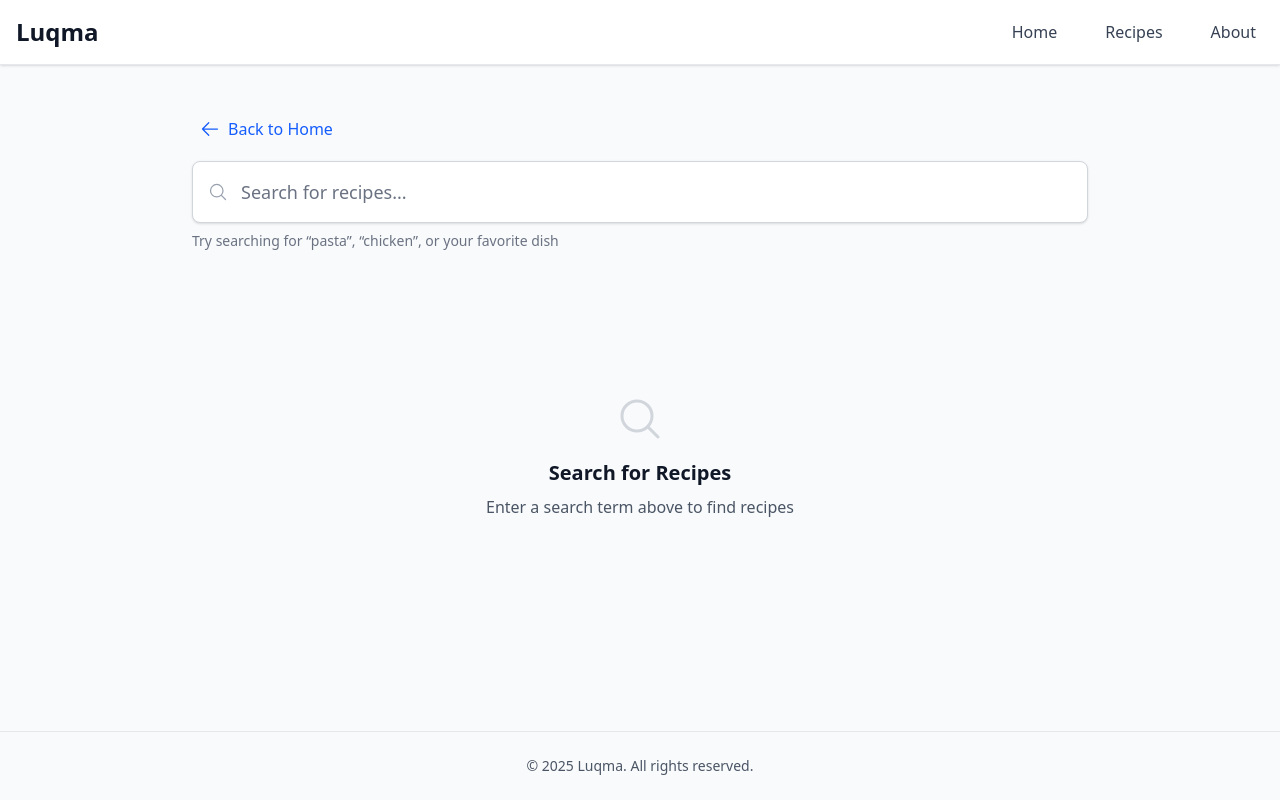
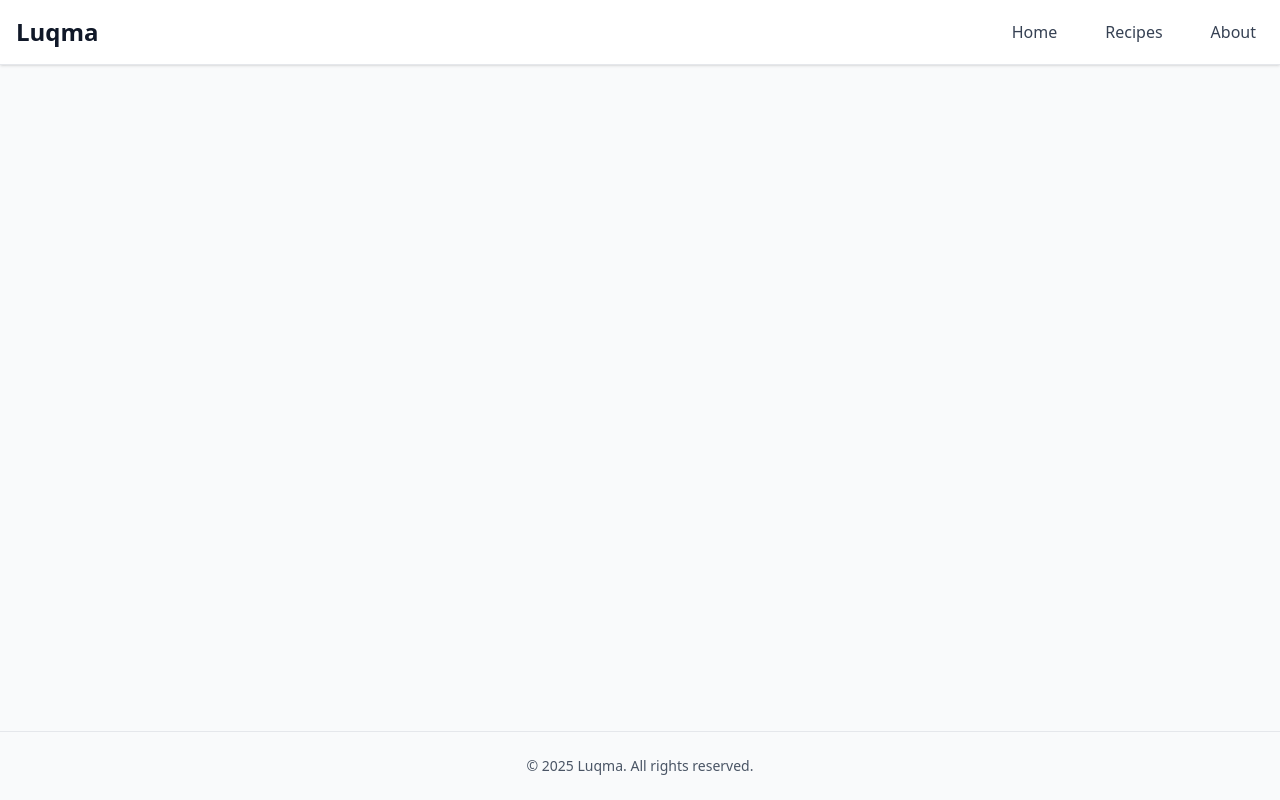
Before and after one commit to ahmadshalabi/luqma, a React (Vite) app in the folder frontend/: page /search in a window 1280 px wide. Built offline with nearby package versions, Linux system fonts and the light colour scheme.

Commit message:
refactor(frontend): remove SearchResultsPage route
- Remove /search route from App.jsx
- Delete SearchResultsPage.jsx and test

```diff
--- a/frontend/src/App.jsx
+++ b/frontend/src/App.jsx
@@ -6,7 +6,6 @@ import { LoadingSpinner } from '@/primitives/LoadingSpinner'
 
 // Lazy load page components for code splitting
 const HomePage = lazy(() => import('./pages/HomePage').then(module => ({ default: module.HomePage })))
-const SearchResultsPage = lazy(() => import('./pages/SearchResultsPage').then(module => ({ default: module.SearchResultsPage })))
 const RecipesPage = lazy(() => import('./pages/RecipesPage').then(module => ({ default: module.RecipesPage })))
 const AboutPage = lazy(() => import('./pages/AboutPage').then(module => ({ default: module.AboutPage })))
 
@@ -18,7 +17,6 @@ export const App = () => {
         <Suspense fallback={<LoadingSpinner />}>
         <Routes>
           <Route path="/" element={<HomePage />} />
-          <Route path="/search" element={<SearchResultsPage />} />
           <Route path="/recipes" element={<RecipesPage />} />
           <Route path="/about" element={<AboutPage />} />
         </Routes>
--- a/frontend/src/pages/SearchResultsPage.jsx
+++ /dev/null
@@ -1,136 +0,0 @@
-import { useMemo, useCallback, useEffect, useRef } from 'react'
-import { useSearchParams } from 'react-router-dom'
-import { SearchBar } from '@/features/search/SearchBar'
-import { RecipeGrid } from '@/features/recipe/RecipeGrid'
-import { PageSection } from '@/features/layout/PageSection'
-import { Button } from '@/primitives/Button'
-import { Icon } from '@/primitives/Icon'
-import { EmptyState } from '@/primitives/EmptyState'
-import { Pagination } from '@/primitives/Pagination'
-import { usePagination } from '@/hooks/usePagination'
-import { getRecipeSearchResults } from '@/mocks'
-import { filterRecipes } from '../utils/searchUtils'
-
-const ITEMS_PER_PAGE = 9
-
-export const SearchResultsPage = () => {
-  const [searchParams, setSearchParams] = useSearchParams()
-  const query = searchParams.get('q') || ''
-  const pageParam = searchParams.get('page')
-  const currentPage = pageParam ? Math.max(1, parseInt(pageParam, 10) || 1) : 1
-
-  // Load mock data
-  const { results: allRecipes } = getRecipeSearchResults()
-
-  // Track previous query to detect actual changes
-  const prevQueryRef = useRef(query)
-
-  // Memoize filtered recipes to avoid recalculation on every render
-  const filteredRecipes = useMemo(() => {
-    return filterRecipes(allRecipes, query)
-  }, [allRecipes, query])
-
-  // Use pagination hook for calculations
-  const {
-    paginatedItems: paginatedRecipes,
-    totalPages,
-    validPage,
-    startItem,
-    endItem
-  } = usePagination({
-    items: filteredRecipes,
-    currentPage,
-    itemsPerPage: ITEMS_PER_PAGE
-  })
-
-  // Reset to page 1 when query actually changes (not on initial load)
-  useEffect(() => {
-    if (query && query !== prevQueryRef.current && currentPage !== 1) {
-      setSearchParams({ q: query, page: '1' })
-    }
-    prevQueryRef.current = query
-    // eslint-disable-next-line react-hooks/exhaustive-deps
-  }, [query]) // Only depend on query to detect changes
-
-  // Redirect to valid page if current page is invalid
-  useEffect(() => {
-    if (filteredRecipes.length > 0 && currentPage !== validPage) {
-      setSearchParams({ q: query, page: validPage.toString() })
-    }
-  }, [currentPage, validPage, query, filteredRecipes.length, setSearchParams])
-
-  // Scroll to top on page change
-  useEffect(() => {
-    window.scrollTo({ top: 0, behavior: 'smooth' })
-  }, [validPage])
-
-  // Memoize search handler to prevent unnecessary re-renders
-  const handleSearch = useCallback((newQuery) => {
-    if (newQuery.trim()) {
-      setSearchParams({ q: newQuery, page: '1' })
-    }
-  }, [setSearchParams])
-
-  // Handle page change
-  const handlePageChange = useCallback((newPage) => {
-    setSearchParams({ q: query, page: newPage.toString() })
-  }, [query, setSearchParams])
-
-  return (
-    <main id="main-content" className="flex-grow">
-      {/* Search Section */}
-      <PageSection>
-        <div className="space-y-4">
-          <Button to="/" variant="link" className="inline-flex items-center">
-            <Icon name="arrowLeft" className="mr-2" />
-            Back to Home
-          </Button>
-          <SearchBar onSearch={handleSearch} />
-        </div>
-      </PageSection>
-
-      {/* Results Section */}
-      <PageSection as="div">
-        <div className="space-y-6">
-          {query ? (
-            <>
-              <div className="flex flex-col sm:flex-row sm:items-baseline sm:justify-between gap-2">
-                <h1 className="text-2xl md:text-3xl font-semibold text-gray-900">
-                  Search Results for &ldquo;{query}&rdquo;
-                </h1>
-                <div className="flex flex-col sm:items-end gap-1">
-                  <p className="text-sm text-gray-600">
-                    {filteredRecipes.length} {filteredRecipes.length === 1 ? 'recipe' : 'recipes'} found
-                  </p>
-                  {filteredRecipes.length > 0 && (
-                    <p className="text-xs text-gray-500">
-                      Showing {startItem}-{endItem} of {filteredRecipes.length}
-                    </p>
-                  )}
-                </div>
-              </div>
-              <RecipeGrid
-                recipes={paginatedRecipes}
-                emptyTitle="No recipes found"
-                emptyMessage="Try adjusting your search or browse our collection"
-              />
-              {filteredRecipes.length > ITEMS_PER_PAGE && (
-                <Pagination
-                  currentPage={validPage}
-                  totalPages={totalPages}
-                  onPageChange={handlePageChange}
-                />
-              )}
-            </>
-          ) : (
-            <EmptyState
-              icon="search"
-              title="Search for Recipes"
-              message="Enter a search term above to find recipes"
-            />
-          )}
-        </div>
-      </PageSection>
-    </main>
-  )
-}
```
Also changed, not shown: 1 other file (tests, documents, lock files or other folders).
